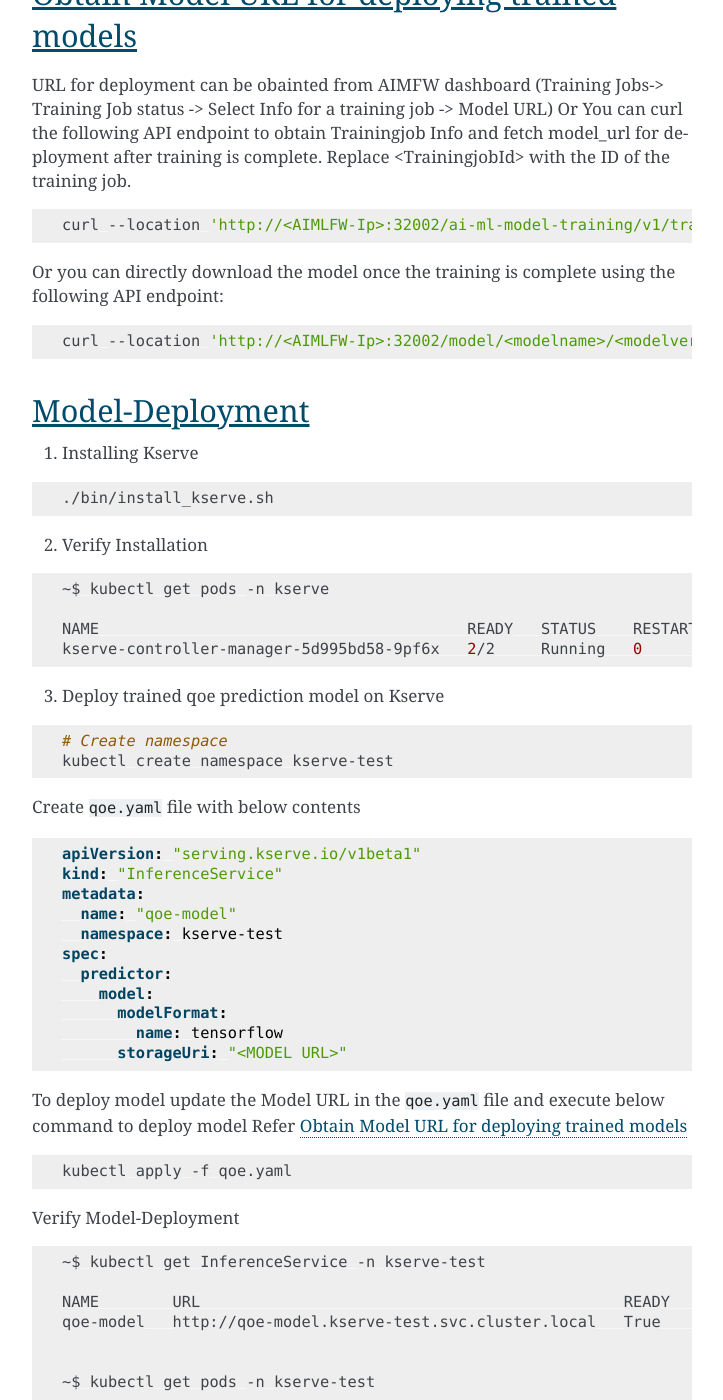
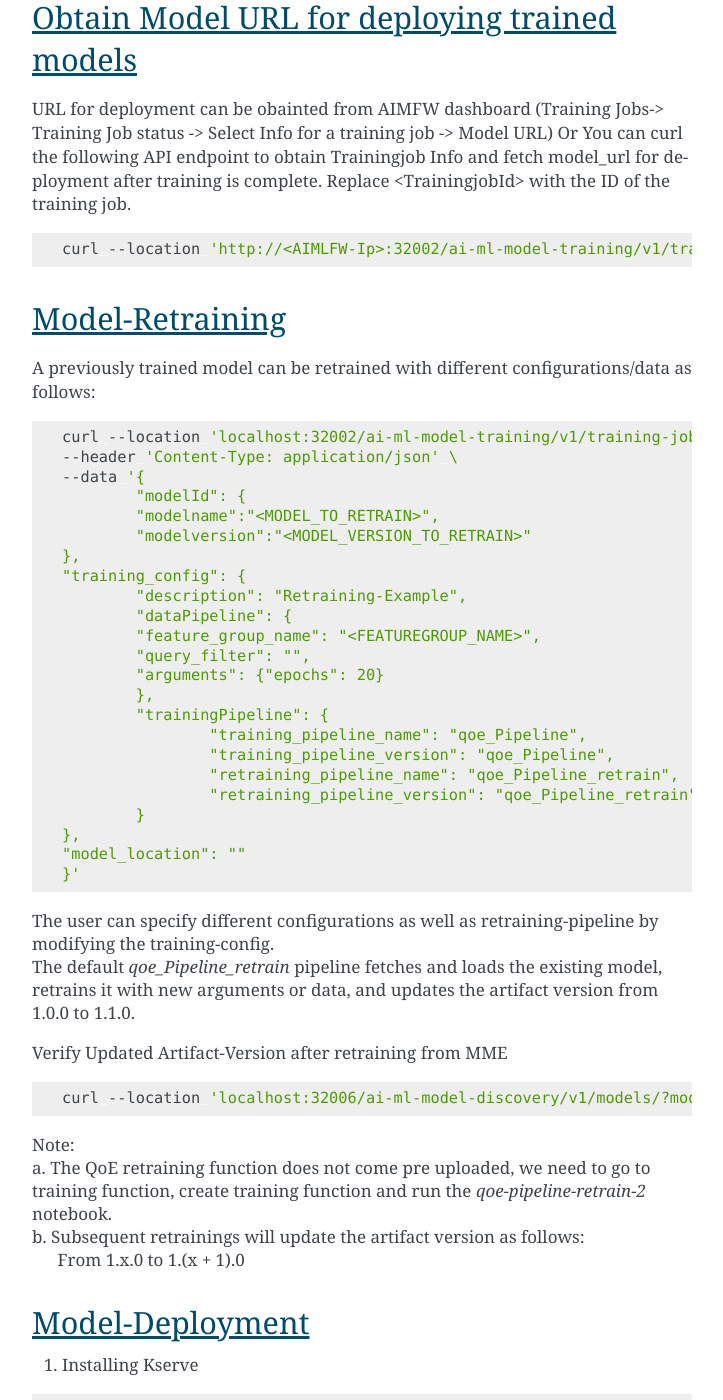
Before and after one commit to o-ran-sc/aiml-fw-aimlfw-dep, a Sphinx documentation site: the page built from docs/installation-guide.rst, in a window 1280 px wide and 1400 px high, scrolled down 8960 px. Shown: the whole window, without its empty margins (388-1111 px from the left). Built offline with Sphinx 7.4.7, drawn with Linux system fonts in a browser that asks for light colours; some of the changed text lies outside the part shown.

Commit message:
Updation Documentation for Model-Retraining
Change-Id: I363a3eaef0c444b071d087f1cbf88ed9ea9748a8
Signed-off-by: ashishj1729 <jain.ashish@samsung.com>
(cherry picked from commit b97cada6af92c13688228668a37cccb207bf378d)

```diff
--- a/docs/installation-guide.rst
+++ b/docs/installation-guide.rst
@@ -487,11 +487,51 @@ Or You can curl the following API endpoint to obtain Trainingjob Info and fetch
 
     curl --location 'http://<AIMLFW-Ip>:32002/ai-ml-model-training/v1/training-jobs/<TrainingjobId>'
 
-Or you can directly download the model once the training is complete using the following API endpoint:
+Model-Retraining
+----------------------------------------
+A previously trained model can be retrained with different configurations/data as follows:
 
 .. code:: bash
 
-    curl --location 'http://<AIMLFW-Ip>:32002/model/<modelname>/<modelversion>/<artifactversion>/Model.zip'
+        curl --location 'localhost:32002/ai-ml-model-training/v1/training-jobs' \
+        --header 'Content-Type: application/json' \
+        --data '{
+                "modelId": {
+                "modelname":"<MODEL_TO_RETRAIN>",
+                "modelversion":"<MODEL_VERSION_TO_RETRAIN>"
+        },
+        "training_config": {
+                "description": "Retraining-Example",
+                "dataPipeline": {
+                "feature_group_name": "<FEATUREGROUP_NAME>",
+                "query_filter": "",
+                "arguments": {"epochs": 20}
+                },
+                "trainingPipeline": {
+                        "training_pipeline_name": "qoe_Pipeline",
+                        "training_pipeline_version": "qoe_Pipeline",
+                        "retraining_pipeline_name": "qoe_Pipeline_retrain",
+                        "retraining_pipeline_version": "qoe_Pipeline_retrain"
+                }
+        },
+        "model_location": ""
+        }'
+
+| The user can specify different configurations as well as retraining-pipeline by modifying the training-config.
+| The default `qoe_Pipeline_retrain` pipeline fetches and loads the existing model, retrains it with new arguments or data, and updates the artifact version from 1.0.0 to 1.1.0.
+
+Verify Updated Artifact-Version after retraining from MME
+
+.. code:: bash
+
+        curl --location 'localhost:32006/ai-ml-model-discovery/v1/models/?model-name=<MODEL_NAME>&model-version=<MODEL_VERSION>'
+
+
+| Note:
+| a. The QoE retraining function does not come pre uploaded, we need to go to training function, create training function and run the `qoe-pipeline-retrain-2` notebook.
+| b. Subsequent retrainings will update the artifact version as follows:
+|               From 1.x.0 to 1.(x + 1).0
+
 
 ..  _reference4:
 
--- a/docs/ranpm-installation.rst
+++ b/docs/ranpm-installation.rst
@@ -320,7 +320,7 @@ Using Non-RT RIC DME as data source for AIMLFW
 
         .. code-block:: bash
 
-                curl --location '<AIMLFW-Ip>:32002/featureGroup' \
+                curl --location '<AIMLFW-Ip>:32002/ai-ml-model-training/v1/featureGroup' \
                 --header 'Content-Type: application/json' \
                 --data '{
                         "featuregroup_name": "<FEATURE_GROUP_NAME>",
@@ -373,4 +373,4 @@ Using Non-RT RIC DME as data source for AIMLFW
 
 4. Create TrainingJob
 
-        Please refer `here <https://docs.o-ran-sc.org/projects/o-ran-sc-aiml-fw-aimlfw-dep/en/latest/installation-guide.html#training-job-creation-with-dme-as-data-source>`__ and use the featureGroup created in Step 2.
+        Please refer `here <https://docs.o-ran-sc.org/projects/o-ran-sc-aiml-fw-aimlfw-dep/en/latest/installation-guide.html#training-job-creation-with-dme-or-standalone-influxdb-as-data-source>`__ and use the featureGroup created in Step 2.
```
